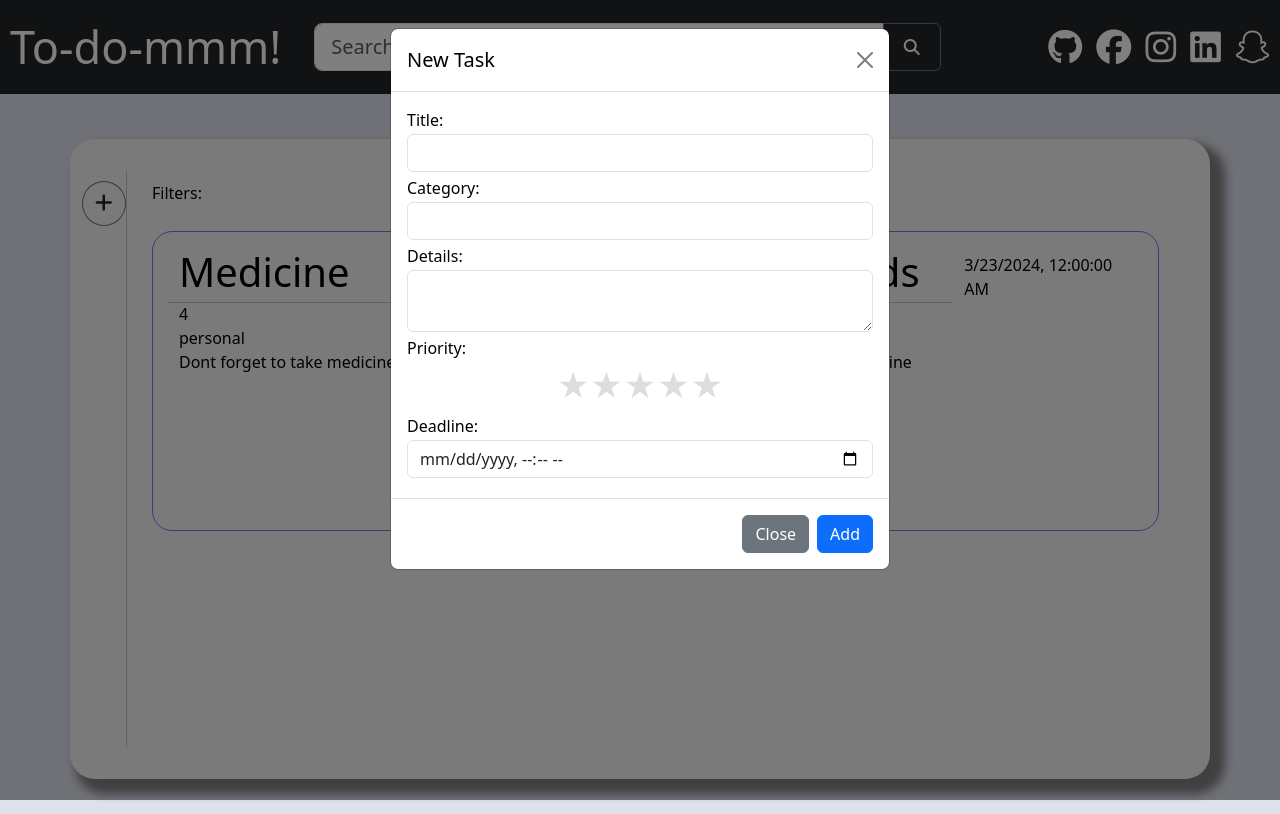
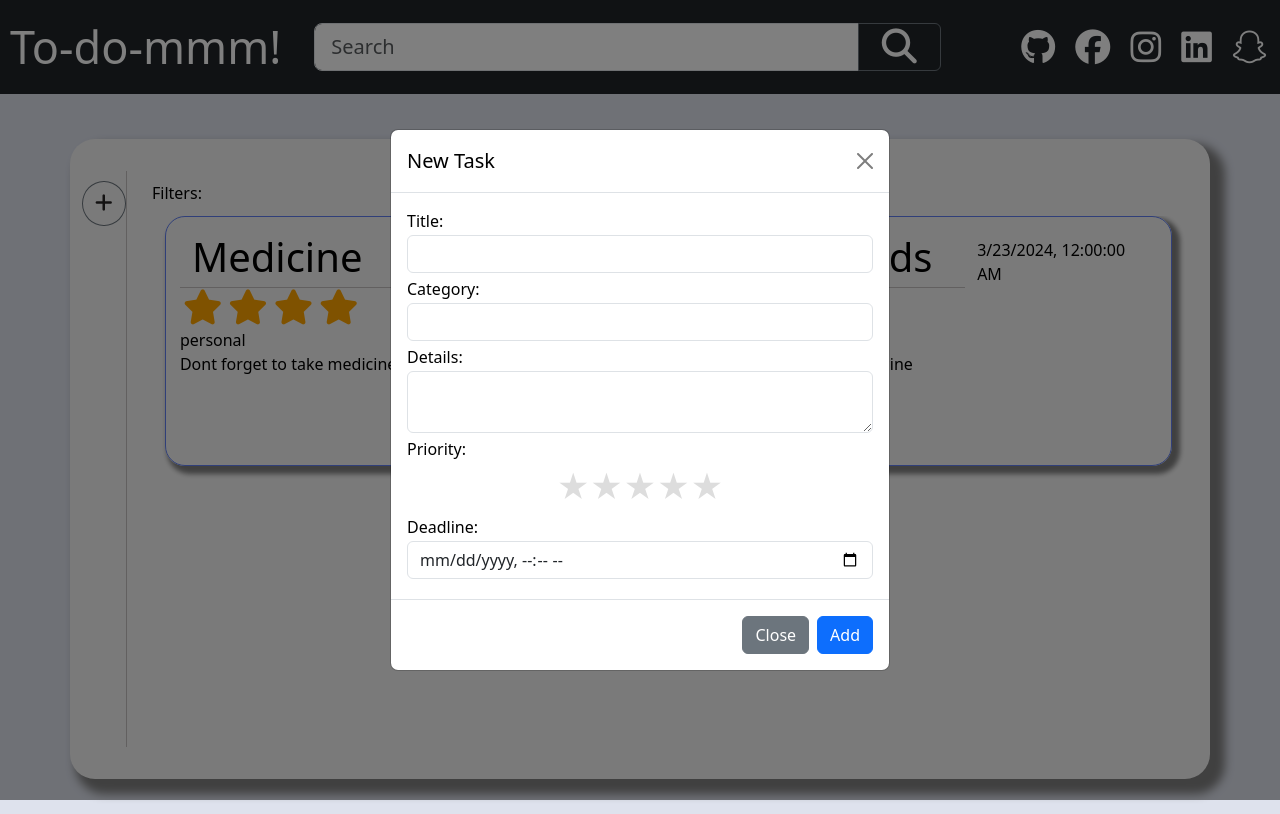
Before and after one commit to sumitpati7/TO-DO, a plain HTML site: page index.html in a window 1280 px wide. Both pictures are taken after a click on the button 103 px from the left and 203 px from the top of the page. Drawn offline with nearby package versions, Linux system fonts and the light colour scheme.

Commit message:
fix: Modal reset on submit

```diff
--- a/CSS/style.css
+++ b/CSS/style.css
@@ -167,21 +167,41 @@ button i {
     width: 100%;
     overflow-y: auto;
     display: inline-grid;
-    grid-template-columns: repeat(2, 1fr)
+    grid-template-columns: repeat(2, 1fr);
+    grid-template-rows: repeat(3, 2000fr);
 }
 
 .items {
     border: #607ff2 solid 1px;
     border-radius: 20px;
-    height: 300px;
+    height: 250px;
     width: 95%;
-    margin: 15px 0;
+    margin-top: 25px;
     padding: 10px;
+    box-shadow: 5px 5px 5px 3px grey;
+}
+
+.items:first-child,
+.items:nth-child(2) {
+    margin-top: 0px;
 }
 
 .items .row .item-title {
     font-size: 40px;
     margin-bottom: 10px;
+}
+
+.row .col-12 i {
+    font-size: 35px;
+    padding: 3px;
+}
+
+.row .col-12 i:first-child {
+    margin-left: 0px;
+}
+
+.row .col-12 {
+    padding-left: 0px;
 }
 
 @media screen and (max-width:1030px) {
--- a/JS/script.js
+++ b/JS/script.js
@@ -34,16 +34,27 @@ for (x of todo) {
     print(x);
 }
 
+function display_stars(x) {
+    let str = '';
+    for (let j = 0; j < x; j++) {
+        str = str + `<i class="fa-solid fa-star" style="color:orange;"></i>`;
+    }
+    return str;
+}
+
 function add() {
-    console.log("Hello");
+
     let title = document.getElementById("title");
     let details = document.getElementById("details");
     let priority = document.querySelector('input[name="rating"]:checked');
     let deadline = document.getElementById("deadline");
     let category = document.getElementById("category");
-    todo[i] = new TODO(title.value, details.value, priority.value, deadline.value, category.value);
+    deadline = new Date(deadline.value)
+    deadline = deadline.toLocaleString();
+    todo[i] = new TODO(title.value, details.value, priority.value, deadline, category.value);
     console.log(todo[i]);
     print(todo[i++]);
+    document.getElementById("modal_form").reset();
     return false;
 }
 
@@ -55,7 +66,7 @@ function print(item) {
         <div class="priority col-sm-5 col-md-5 col-lg-5 col-xxl-5 d-flex justify-content-center align-items-center"> ${item.deadline}</div>
     </div>
     <div class="row px-3">
-        <div class="col-12">${item.priority}</div>
+        <div class="col-12">${display_stars(item.priority)}</div>
     </div>
     <div class="row px-3">
         <div class="col-12 ">${item.category}</div>
--- a/index.html
+++ b/index.html
@@ -47,13 +47,13 @@
                     <div class="container d-flex justify-content-start" id="modal-prompt">
                         <button type="button" class="btn btn-outline-secondary" data-bs-toggle="modal" data-bs-target="#exampleModal" style="border-radius: 50%; height: 45px; width:45px; font-size: 20px; color: black;"><i class="fa-solid fa-plus"></i></button>
                         <div class="modal fade" id="exampleModal" tabindex="-1" aria-labelledby="exampleModalLabel" aria-hidden="true">
-                            <div class="modal-dialog modal-fullscreen-sm-down  ">
+                            <div class="modal-dialog modal-fullscreen-sm-down modal-dialog-centered ">
                                 <div class="modal-content">
                                     <div class="modal-header">
                                         <h5 class="modal-title" id="exampleModalLabel" style="color: black;">New Task</h5>
                                         <button type="button" class="btn-close" data-bs-dismiss="modal" aria-label="Close"></button>
                                     </div>
-                                    <form onsubmit="return add()">
+                                    <form onsubmit="return add()" id="modal_form">
                                         <div class="modal-body">
                                             <div class="mb-1">
                                                 <label for="title" class="col-form-label" style="color: black; padding-top: 0; padding-bottom: 2px;">Title:</label>
@@ -85,7 +85,7 @@
                                         </div>
                                         <div class="modal-footer">
                                             <button type="button" class="btn btn-secondary" data-bs-dismiss="modal">Close</button>
-                                            <button type="submit" class="btn btn-primary">Add</button>
+                                            <button type="submit" class="btn btn-primary" id="my_button" data-bs-dismiss="modal">Add</button>
                                         </div>
                                     </form>
                                 </div>
```
